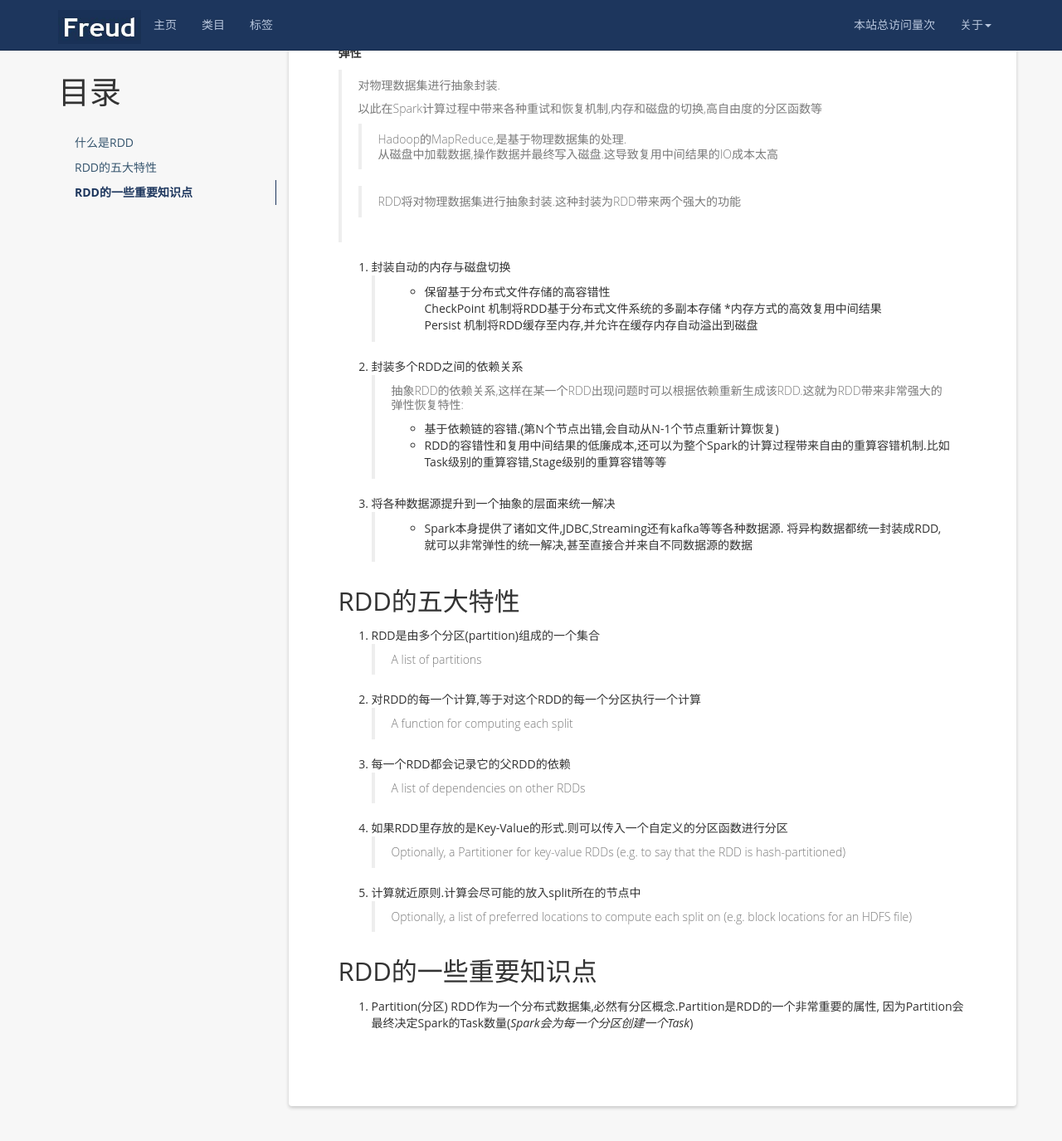
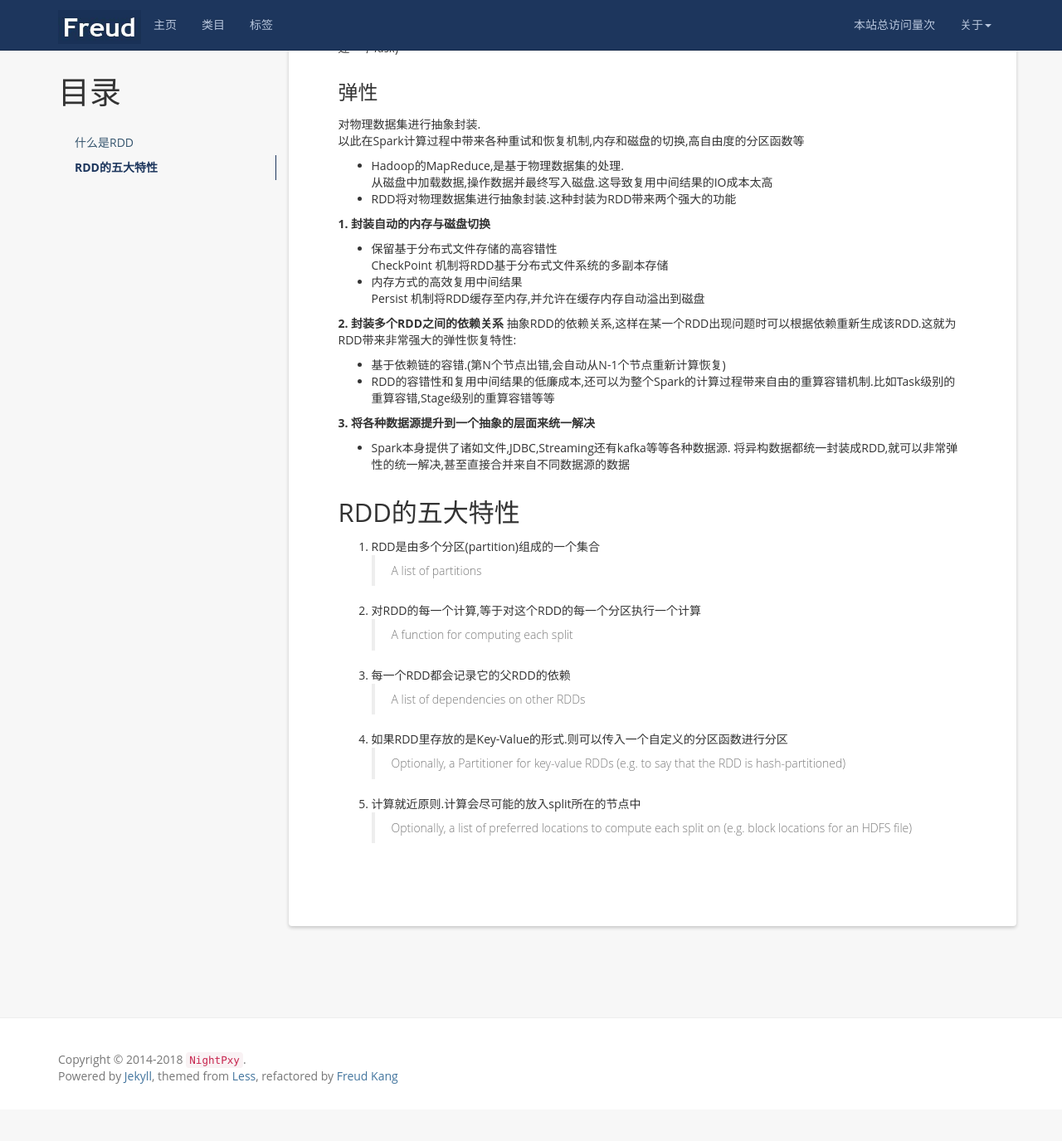
Before and after one commit to NightPxy/NightPxy.github.io, a Jekyll site: the page built from _posts/spark/2018-07-02-Spark-RDD概述.md, in a window 1280 px wide and 1400 px high, scrolled down 617 px. Shown: the top 1375 px of the window at 83% size. Built offline with Jekyll 4.4.1, drawn with Linux system fonts in a browser that asks for light colours; nearby versions of some CDN libraries; a script that is not in the unit is left out; comment, search, counter and statistics services are not loaded; after the commit the page ends 1954 px from its top, so only the background shows below that; part of the change alters nothing that is shown.

Commit message:
RDD概述

```diff
--- a/_posts/spark/2018-07-02-Spark-RDD概述.md
+++ b/_posts/spark/2018-07-02-Spark-RDD概述.md
@@ -13,32 +13,32 @@ tag: spark
 ## 什么是RDD
 **Resilient Distributed Dataset(RDD)** 弹性的分布式数据集
 
-**分布式数据集**
-> 是指数据会以 **分区(Partition)** 的形式分布在多个节点上
+### 分布式数据集
+是指数据会以 **分区(Partition)** 的形式分布在多个节点上
+而Partition会最终决定Spark的Task数量(*Spark会为每一个分区创建一个Task*)
 
-**弹性**
-> 对物理数据集进行抽象封装.
->
-> 以此在Spark计算过程中带来各种重试和恢复机制,内存和磁盘的切换,高自由度的分区函数等
->> Hadoop的MapReduce,是基于物理数据集的处理.
-> 从磁盘中加载数据,操作数据并最终写入磁盘.这导致复用中间结果的IO成本太高
->
->> RDD将对物理数据集进行抽象封装.这种封装为RDD带来两个强大的功能
 
-1. 封装自动的内存与磁盘切换
->* 保留基于分布式文件存储的高容错性
-> CheckPoint 机制将RDD基于分布式文件系统的多副本存储
->*内存方式的高效复用中间结果
->Persist 机制将RDD缓存至内存,并允许在缓存内存自动溢出到磁盘
+### 弹性
+对物理数据集进行抽象封装.
+以此在Spark计算过程中带来各种重试和恢复机制,内存和磁盘的切换,高自由度的分区函数等
+* Hadoop的MapReduce,是基于物理数据集的处理.
+从磁盘中加载数据,操作数据并最终写入磁盘.这导致复用中间结果的IO成本太高
+* RDD将对物理数据集进行抽象封装.这种封装为RDD带来两个强大的功能
 
-2. 封装多个RDD之间的依赖关系
->抽象RDD的依赖关系,这样在某一个RDD出现问题时可以根据依赖重新生成该RDD.这就为RDD带来非常强大的弹性恢复特性:
-> * 基于依赖链的容错.(第N个节点出错,会自动从N-1个节点重新计算恢复)
-> * RDD的容错性和复用中间结果的低廉成本,还可以为整个Spark的计算过程带来自由的重算容错机制.比如Task级别的重算容错,Stage级别的重算容错等等
+**1. 封装自动的内存与磁盘切换**
+* 保留基于分布式文件存储的高容错性
+CheckPoint 机制将RDD基于分布式文件系统的多副本存储
+* 内存方式的高效复用中间结果
+Persist 机制将RDD缓存至内存,并允许在缓存内存自动溢出到磁盘
 
-3. 将各种数据源提升到一个抽象的层面来统一解决
-> * Spark本身提供了诸如文件,JDBC,Streaming还有kafka等等各种数据源.
-> 将异构数据都统一封装成RDD,就可以非常弹性的统一解决,甚至直接合并来自不同数据源的数据
+**2. 封装多个RDD之间的依赖关系**
+抽象RDD的依赖关系,这样在某一个RDD出现问题时可以根据依赖重新生成该RDD.这就为RDD带来非常强大的弹性恢复特性:
+* 基于依赖链的容错.(第N个节点出错,会自动从N-1个节点重新计算恢复)
+* RDD的容错性和复用中间结果的低廉成本,还可以为整个Spark的计算过程带来自由的重算容错机制.比如Task级别的重算容错,Stage级别的重算容错等等
+
+**3. 将各种数据源提升到一个抽象的层面来统一解决**
+* Spark本身提供了诸如文件,JDBC,Streaming还有kafka等等各种数据源.
+将异构数据都统一封装成RDD,就可以非常弹性的统一解决,甚至直接合并来自不同数据源的数据
 
 ## RDD的五大特性
 1. RDD是由多个分区(partition)组成的一个集合
@@ -51,8 +51,3 @@ tag: spark
 >Optionally, a Partitioner for key-value RDDs (e.g. to say that the RDD is hash-partitioned)
 5. 计算就近原则.计算会尽可能的放入split所在的节点中
 >Optionally, a list of preferred locations to compute each split on (e.g. block locations for an HDFS file)
-
-## RDD的一些重要知识点
-1. Partition(分区)
-RDD作为一个分布式数据集,必然有分区概念.Partition是RDD的一个非常重要的属性,
-因为Partition会最终决定Spark的Task数量(*Spark会为每一个分区创建一个Task*)
```
